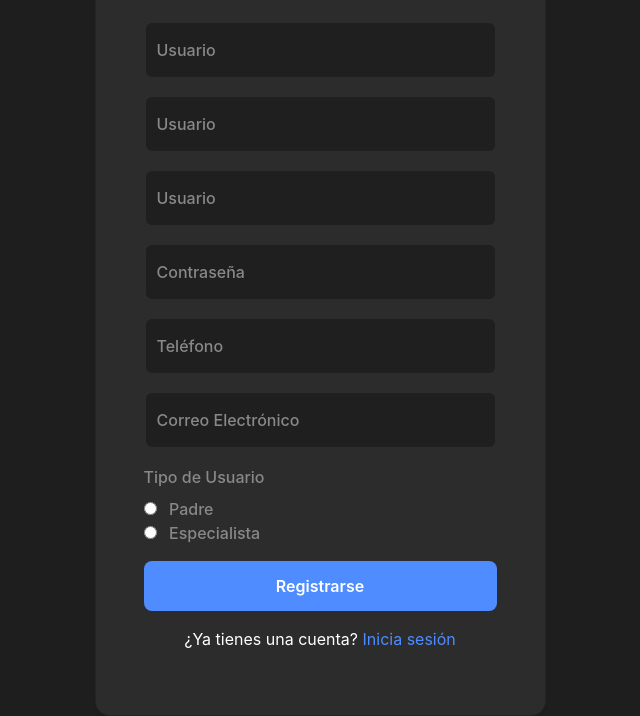
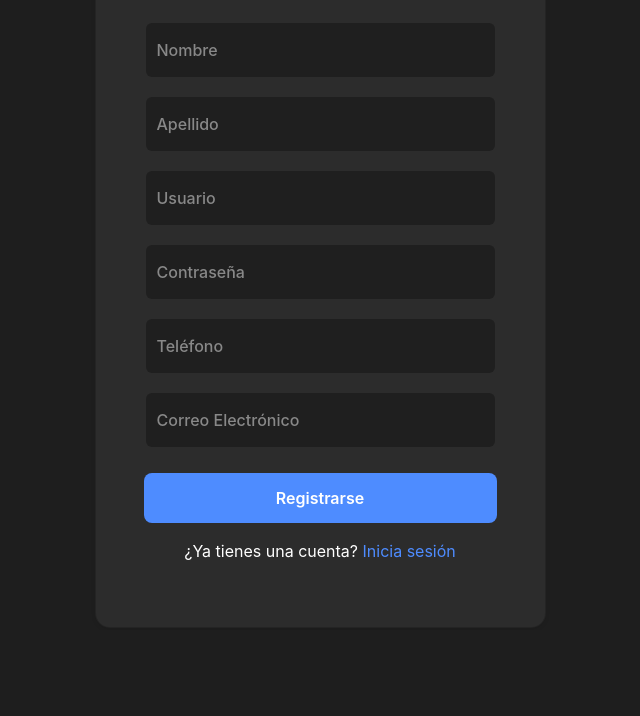
Before and after one commit to lospibes10/tea-proyecto, a website: page frontend/public/register.html in a window 1280 px wide. Shown: the part 170-886 px from the top of the page, without its empty margins (320-960 px from the left). After the commit the page ends 800 px from the top, so only its background shows below. Drawn offline with nearby package versions, Linux system fonts and the light colour scheme.

Commit message:
se agregaron nuevos inputs

```diff
--- a/backend/src/controllers/auth.controllers.js
+++ b/backend/src/controllers/auth.controllers.js
@@ -43,10 +43,10 @@ export async function login(req, res) {
 }
 
 export async function register(req, res){
-  const {username, password} = req.body
+  const {name, surname, username, password, phone, email} = req.body
   const conexion = await connection()
   try {
-    const nuevoUsuario = await conexion.query("INSERT INTO users (username, password) VALUES (?, ?)", [username, password])
+    const nuevoUsuario = await conexion.query("INSERT INTO users (name, surname, username, password, phone, email) VALUES (?, ?, ?, ?, ?, ?)", [name, surname, username, password, phone, email])
 
     if(!nuevoUsuario){
       res.json({msg: "Error al crear el usuario"})
--- a/frontend/public/register.html
+++ b/frontend/public/register.html
@@ -112,13 +112,14 @@
                     <div class="card-body">
                         <h3 class="text-center mb-4">Registro</h3>
                         <form id="register-form">
+
                             <div class="form-floating mb-3">
                                 <input type="text" class="form-control" id="name" placeholder="Nombre" required>
-                                <label for="name">Usuario</label>
+                                <label for="name">Nombre</label>
                             </div>
                             <div class="form-floating mb-3">
                                 <input type="text" class="form-control" id="surname" placeholder="Apellido" required>
-                                <label for="surname">Usuario</label>
+                                <label for="surname">Apellido</label>
                             </div>
                             <div class="form-floating mb-3">
                                 <input type="text" class="form-control" id="username" placeholder="Usuario" required>
@@ -135,18 +136,7 @@
                             <div class="form-floating mb-3">
                                 <input type="email" class="form-control" id="email" placeholder="Correo Electrónico" required>
                                 <label for="email">Correo Electrónico</label>
-                            </div>
-                            <div class="mb-3">
-                                <label class="form-label">Tipo de Usuario</label>
-                                <div>
-                                    <input type="radio" id="padre" name="tipo_usuario" value="padre" required>
-                                    <label for="padre" class="ms-2">Padre</label>
-                                </div>
-                                <div>
-                                    <input type="radio" id="especialista" name="tipo_usuario" value="especialista" required>
-                                    <label for="especialista" class="ms-2">Especialista</label>
-                                </div>
-                            </div>
+                            <br>
                             <button type="submit" class="btn w-100 custom-btn">Registrarse</button>
                             <p class="text-center mt-3">¿Ya tienes una cuenta? <a href="./index.html" class="login-link">Inicia sesión</a></p>
                         </form>
```
